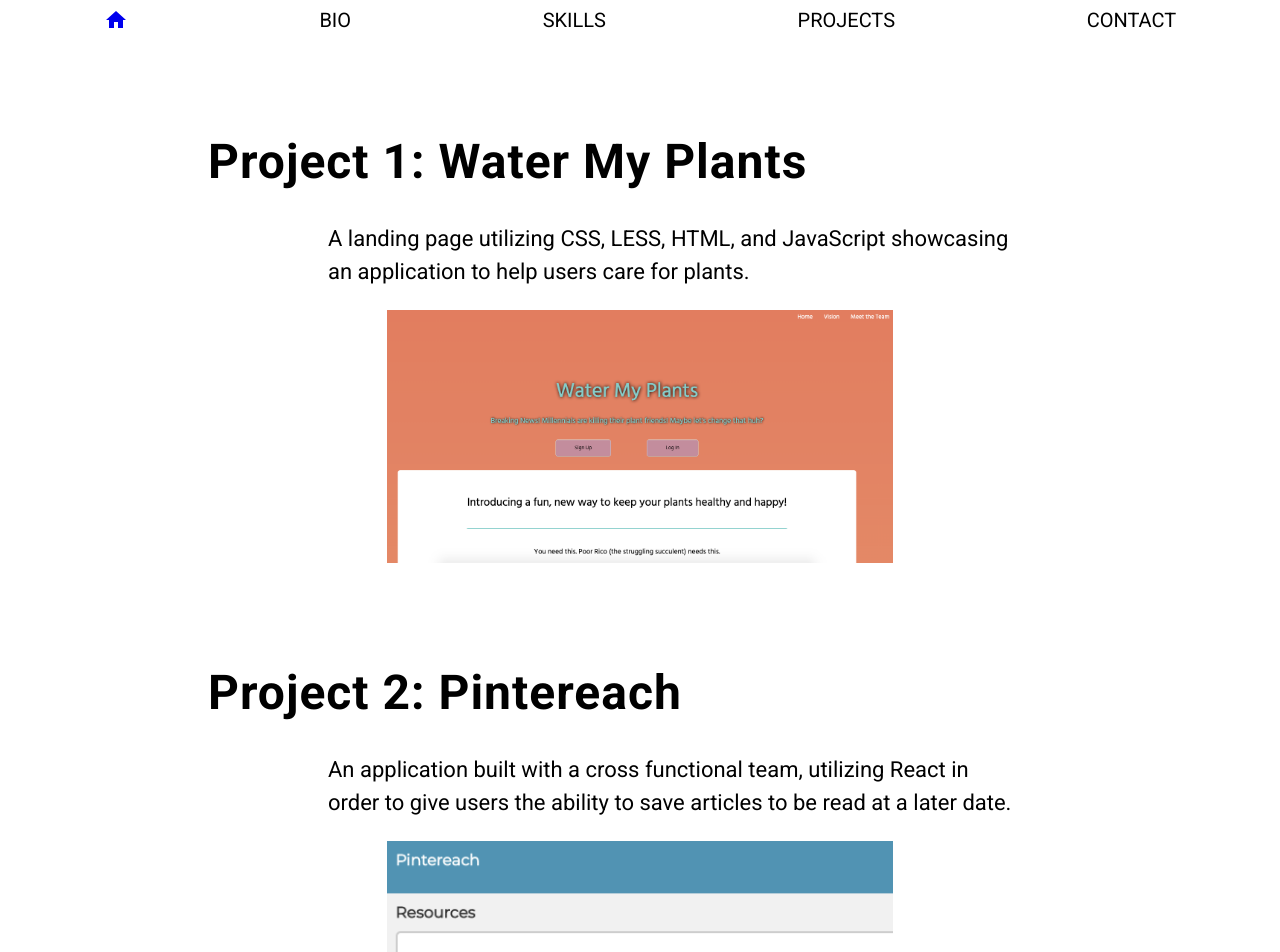
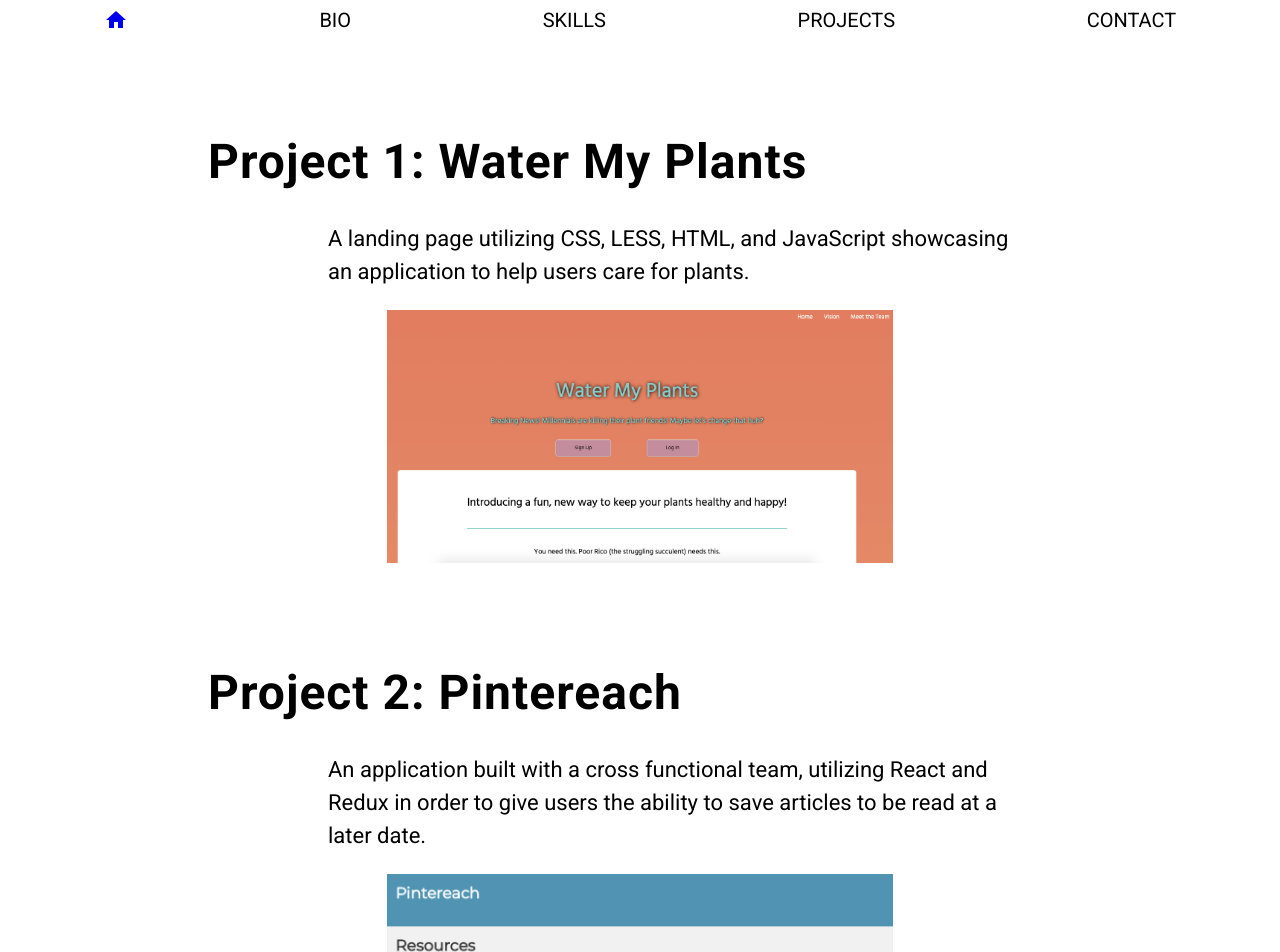
Before and after one commit to roselandroche/portfolio, a React (Create React App) app in the folder my-portfolio/: page /projects in a window 1280 px wide. Shown: the top 952 px of the page. Built offline with nearby package versions, Linux system fonts and the light colour scheme.

Commit message:
Minor content change to Projects

```diff
--- a/my-portfolio/src/components/Projects.js
+++ b/my-portfolio/src/components/Projects.js
@@ -19,7 +19,7 @@ function Projects() {
 
             <h1>Project 2: Pintereach</h1>
             <p>
-                An application built with a cross functional team, utilizing React
+                An application built with a cross functional team, utilizing React and Redux
                 in order to give users the ability to save articles to be read at a later date.
             </p>
             <a href='https://eloquent-mcnulty-a0dd5b.netlify.com/'>
```
